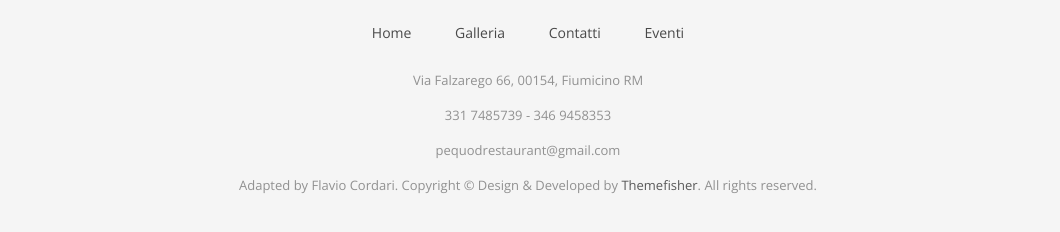
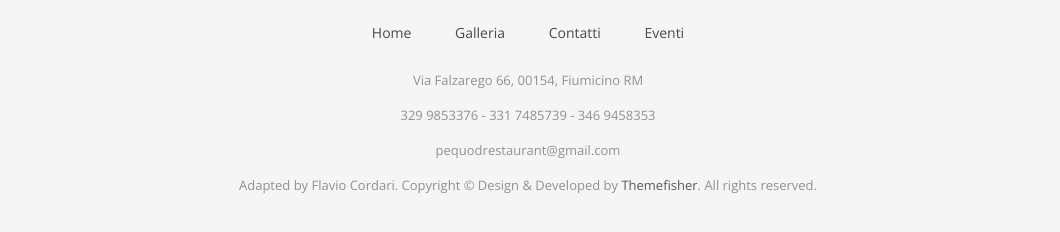
Before and after one commit to Khorda/pequod_site, a Jekyll site: the page built from index.html, in a window 1280 px wide and 900 px high, scrolled down 1826 px. Shown: the part 637-869 px from the top of the window, without its empty margins (112-1172 px from the left). Built offline with Jekyll 4.4.1, drawn with Linux system fonts in a browser that asks for light colours; nearby versions of some CDN libraries; some web fonts are replaced.

Commit message:
altri piccoli dettagli

```diff
--- a/_includes/footer.html
+++ b/_includes/footer.html
@@ -13,7 +13,7 @@
             <!-- <li><a href="#">Terms</a></li> -->
           </ul>
         </div>
-        <p> Via Falzarego 66, 00154, Fiumicino RM </p><p> 331 7485739 - 346 9458353 </p><p>pequodrestaurant@gmail.com</p>
+        <p> Via Falzarego 66, 00154, Fiumicino RM </p><p> 329 9853376 - 331 7485739 - 346 9458353 </p><p>pequodrestaurant@gmail.com</p>
         <p>Adapted by Flavio Cordari. Copyright &copy; Design &amp; Developed by <a href="http://www.themefisher.com">Themefisher</a>. All rights reserved.</p>
       </div>
     </div>
--- a/_includes/header.html
+++ b/_includes/header.html
@@ -43,13 +43,16 @@
     <div class="col-xs-12">
     <ul class="address-block" style="position: relative;margin-right: 18%;margin-left: 18%;">
       <li>
-        <i class="fa fa-map-marker"></i><a href="https://www.google.com/maps/place/Pequod/@41.760953,12.281728,16z/data=!4m5!3m4!1s0x0:0x5cdc76e755a28905!8m2!3d41.7609527!4d12.2817278?hl=it-IT"> Via Falzarego 66, Fiumicino RM, 00054 </a>
+        <i class="fa fa-map-marker"></i><a href="https://www.google.com/maps/place/Pequod/@41.760953,12.281728,16z/data=!4m5!3m4!1s0x0:0x5cdc76e755a28905!8m2!3d41.7609527!4d12.2817278?hl=it-IT"> Via Falzarego 66, Fiumicino RM</a>
       </li>
       <li>
         <i class="fa fa-phone"></i>Principale: <a href="tel:3299853376">329 9853376</a>
       </li>
       <li>
-        <i class="fa fa-phone"></i>Alternativi: <a href="tel:3317485739">331 7485739</a> - <a href="tel:3469458353">346 9458353</a>
+        <i class="fa fa-phone"></i>Alternativo 1: <a href="tel:3317485739">331 7485739</a>
+      </li>
+      <li>
+        <i class="fa fa-phone"></i>Alternativo 2: <a href="tel:3469458353">346 9458353</a>
       </li>
     </ul>
     </div>
```
